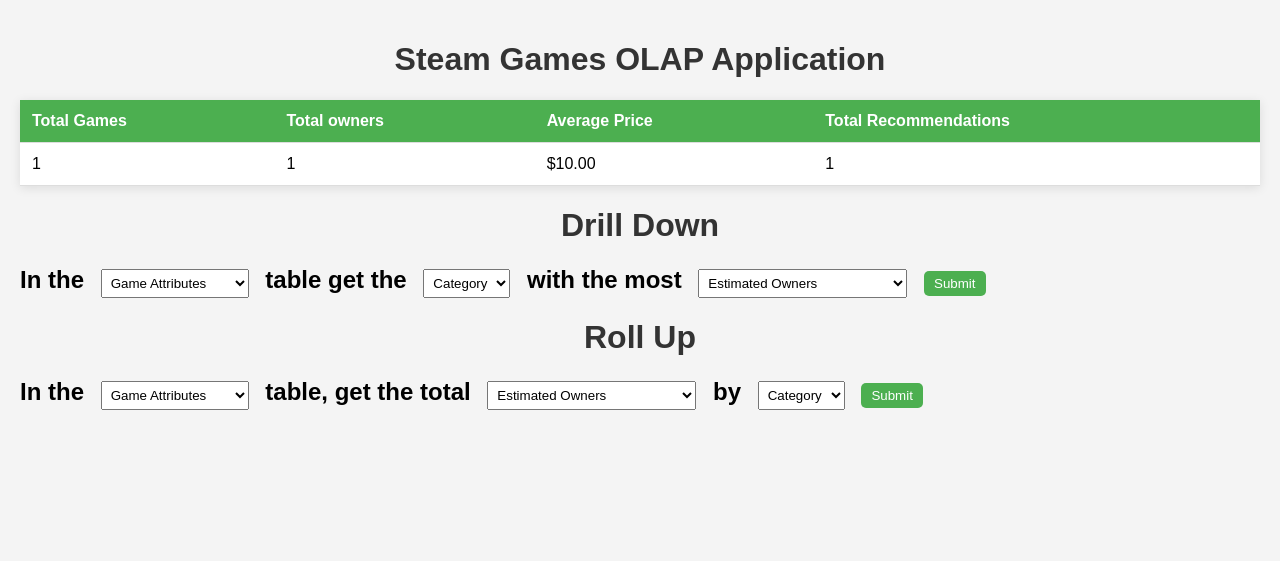
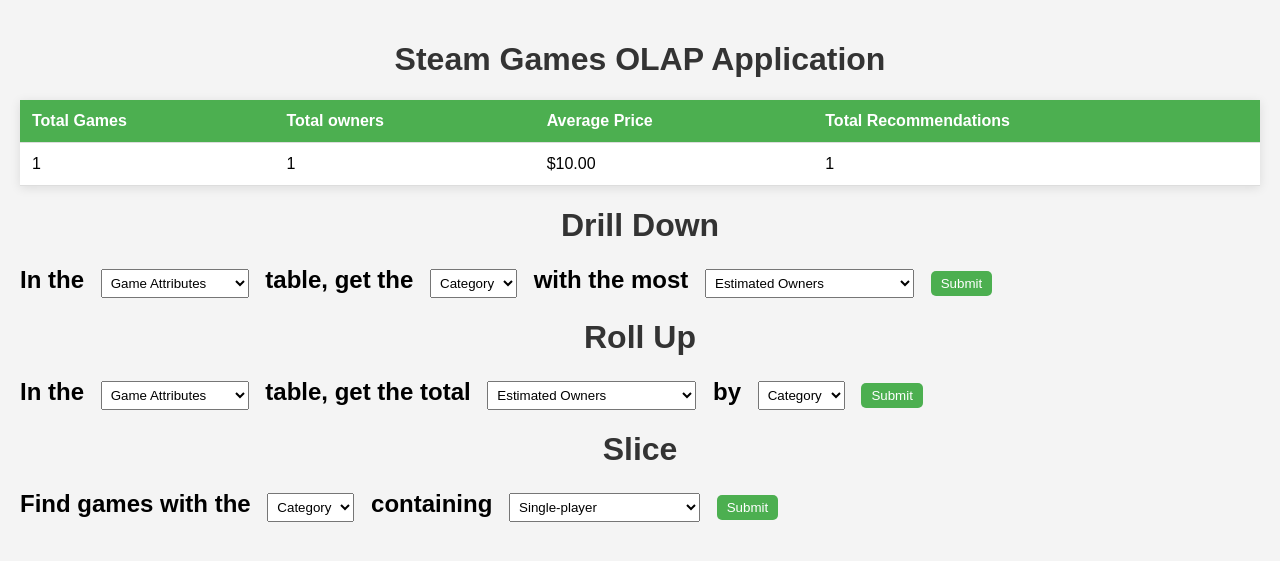
Before and after one commit to limnathan/STADVDB-MCO1, a Flask app: page / in a window 1280 px wide. Shown: the top 561 px of the page. Run offline with Flask 3, Linux system fonts and the light colour scheme; tables that the repository leaves empty hold one stand-in row (values such as "Sample post").

Commit message:
Slice operation

```diff
--- a/website/reports.py
+++ b/website/reports.py
@@ -46,3 +46,19 @@
 
     result = db.session.execute(query)
     return result.fetchall()
+
+def get_slice(property, filter):
+    query = text(f"""
+        SELECT DISTINCT
+            g.Name,
+            dim.{property}
+        FROM
+            Dim_Games g
+        JOIN
+            Dim_GameAttributes dim ON g.AppID = dim.AppID
+        WHERE
+            dim.{property} LIKE '%{filter}%'
+    """)
+
+    result = db.session.execute(query)
+    return result.fetchall()
--- a/website/templates/base.html
+++ b/website/templates/base.html
@@ -14,6 +14,69 @@
             'Dim_GamePlatform': ['Mac', 'Windows', 'Linux'],
             'Dim_Organization': ['Developers', 'Publishers'],
             'Dim_Games' : ['Name', 'Release date']
+        };
+
+        const filterOptions = {
+            'Category': [
+                'Single-player',
+                'Multi-player',
+                'PvP',
+                'Online PvP',
+                'Co-op',
+                'Online Co-op',
+                'Shared/Split Screen Co-op',
+                'Shared/Split Screen',
+                'Cross-Platform Multiplayer',
+                'Steam Achievements',
+                'Full controller support',
+                'Steam Trading Cards',
+                'Steam Workshop',
+                'Steam Cloud',
+                'Steam Leaderboards',
+                'Steam Turn Notifications',
+                'Includes level editor',
+                'Remote Play on Phone',
+                'Remote Play on Tablet',
+                'Remote Play on TV',
+                'Remote Play Together'
+            ],
+            'Tags': [
+                'Choose Your Own Adventure',
+                'Open World',
+                'Character Customization',
+                'Exploration',
+                'Souls-like',
+                'Gothic',
+                'Lovecraftian',
+                'Turn-Based Tactics',
+                'Immersive Sim',
+                'Horror',
+                'Dungeon Crawler',
+                'Choices Matter',
+                'Party-Based RPG',
+                'Survival Horror',
+                'Turn-Based Strategy',
+                'First-Person',
+                'Cyberpunk',
+                'Multiple Endings',
+                'Story Rich',
+                'Dark Fantasy'
+            ],
+            'Genres': [
+                'Casual',
+                'Free to Play',
+                'Indie',
+                'Accounting',
+                'Animation & Modeling',
+                'Audio Production',
+                'Design & Illustration',
+                'Education',
+                'Photo Editing',
+                'Software Training',
+                'Utilities',
+                'Video Production',
+                'Web Publishing'
+            ]
         };
     </script>
 
@@ -39,7 +102,7 @@
         </tbody>
     </table>
 
-    <!-- Query Form for Top Developers/Publishers -->
+    <!-- Query Form for drill down -->
     <h1>Drill Down</h1>
     <h2>
         In the
@@ -50,7 +113,7 @@
                 <option value="Dim_Organization">Game Organization</option>
                 <option value="Dim_Games">Games</option>
             </select>
-            table get the
+            table, get the
             <select name="group_by_col" id="group_by_col">
                 <!-- Options will be populated by JavaScript -->
             </select>
@@ -97,7 +160,7 @@
         <p>No data available for the selected criteria.</p>
     {% endif %}
 
-    <!-- Query Form for getting total -->
+    <!-- Query Form for roll up -->
     <h1>Roll Up</h1>
     <h2>
         In the
@@ -155,6 +218,46 @@
         <p>No data available for the selected criteria.</p>
     {% endif %}
 
+    <!-- Query Form for slicing -->
+    <h1>Slice</h1>
+    <h2>
+        Find games with the
+        <form method="POST" action="{{ url_for('views.home') }}" style="display: inline;">
+            <select name="property" id="property" onchange="updateSliceOptions()">
+                <option value="Category">Category</option>
+                <option value="Tags">Tag</option>
+                <option value="Genres">Genre</option>
+            </select>
+            containing
+            <select name="filter" id="filter">
+                <!-- Options will be populated by JavaScript -->
+            </select>
+
+            <button type="submit">Submit</button>
+        </form>
+    </h2>
+
+    {% if total_slice %}
+    <h3>Slice Results:</h3>
+    <table>
+        <thead>
+            <tr>
+                <th>Game</th>
+                <th>Filter</th>
+            </tr>
+        </thead>
+        <tbody>
+        {% for game in total_slice %}
+            <tr>
+                <td>{{ game[0] }}</td>
+                <td>{{ game[1] }}</td>
+            </tr>
+        {% endfor %}
+    </table>
+
+    {% elif request.method == 'POST' %}
+    <p>No data available for the selected criteria.</p>
+    {% endif %}
     <!-- JavaScript -->
     <script>
         function updateDrillDownOptions() {
@@ -187,7 +290,25 @@
             });
         }
 
+        function updateSliceOptions() {
+            const tableSelection = document.getElementById('property').value;
+            const groupByCol = document.getElementById('filter');
+            groupByCol.innerHTML = '';
+            const options = filterOptions[tableSelection];
+
+            options.forEach(option => {
+                const newOption = document.createElement('option');
+                newOption.value = option;
+                newOption.textContent = option;
+                groupByCol.appendChild(newOption);
+            });
+        }
+
+        updateDrillDownOptions();
+
         updateRollUpOptions();
+
+        updateSliceOptions();
     </script>
 
 </body>
--- a/website/views.py
+++ b/website/views.py
@@ -1,5 +1,5 @@
 from flask import Blueprint, render_template, request
-from .reports import get_overview, get_top, get_total
+from .reports import get_overview, get_top, get_total, get_slice
 
 views = Blueprint('views', __name__)
 
@@ -8,6 +8,7 @@
     overview = get_overview()
     top_results = None
     total_results = None
+    total_slice = None
 
     if request.method == 'POST':
 
@@ -19,6 +20,9 @@
         aggregation_column1 = request.form.get('aggregation_col_rollup')
         dim_table1 = request.form.get('table_selection1')
 
+        property = request.form.get('property')
+        filter =request.form.get('filter')
+
         # Retrieve top developers or publishers
         if group_by_col and aggregation_col and dim_table:
             top_results = get_top(group_by_col, aggregation_col, dim_table)
@@ -27,4 +31,8 @@
         if group_by_column1 and aggregation_column1 and dim_table1:
             total_results = get_total(group_by_column1, aggregation_column1, dim_table1)
 
-    return render_template('base.html', overview=overview, top_results=top_results, total_results=total_results)
+        # Retrieve slice results
+        if property and filter:
+            total_slice = get_slice(property, filter)
+
+    return render_template('base.html', overview=overview, top_results=top_results, total_results=total_results, total_slice=total_slice)
```
